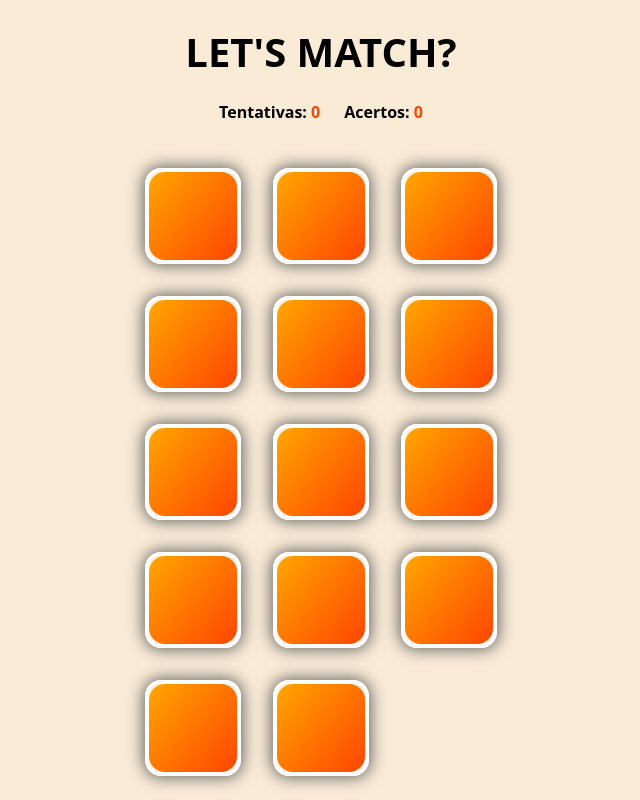
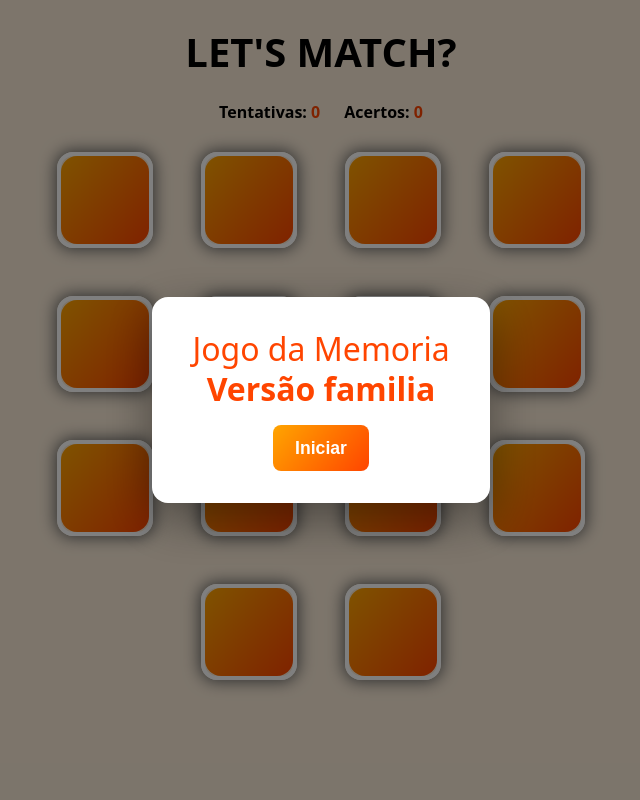
Before and after one commit to Rotricoo/Memory-game, a plain HTML site: page index.html in a window 1280 px wide. Shown: the whole page, without its empty margins (319-959 px from the left). Drawn offline with nearby package versions, Linux system fonts and the light colour scheme.

Commit message:
Implement game start modal and update game logic for improved user experience

```diff
--- a/CSS/styles.css
+++ b/CSS/styles.css
@@ -26,8 +26,72 @@ main {
 }
 
 #mesa {
-  display: grid;
-  grid-template-columns: 1fr 1fr 1fr;
+  display: flex;
+  flex-wrap: wrap;
+  justify-content: center;
+  gap: 2rem;
+}
+
+.inicio {
+  position: fixed;
+  inset: 0;
+  display: none; /* escondido por padrão */
+  justify-content: center;
+  align-items: center;
+  z-index: 900; /* abaixo do modal de vitória (1000) */
+}
+
+.inicio.ativo {
+  display: flex; /* mostra quando ativo */
+}
+
+.inicio-overlay {
+  position: absolute;
+  inset: 0;
+  background: rgba(0, 0, 0, 0.5);
+}
+
+.inicio-container {
+  position: relative;
+  z-index: 901;
+  background: white;
+  padding: 2rem 2.5rem;
+  border-radius: 1rem;
+  text-align: center;
+  box-shadow: 0 1rem 3rem rgba(0, 0, 0, 0.4);
+  max-width: 28rem;
+  animation: modalSlideIn 0.3s ease;
+}
+
+.inicio-container h2 {
+  margin: 0 0 1rem 0;
+  color: orangered;
+  font-size: 2rem;
+  line-height: 2.5rem;
+}
+
+.inicio-container h2 strong {
+  font-size: 1.5;
+  font-weight: bold;
+}
+
+#btnIniciar {
+  background: linear-gradient(130deg, orange, orangered);
+  color: #fff;
+  border: none;
+  padding: 0.8rem 1.4rem;
+  font-size: 1.1rem;
+  font-weight: bold;
+  border-radius: 0.5rem;
+  cursor: pointer;
+  transition: transform 0.2s;
+}
+
+#btnIniciar:hover {
+  transform: scale(1.05);
+}
+#btnIniciar:active {
+  transform: scale(0.95);
 }
 
 .carta {
@@ -35,11 +99,11 @@ main {
   height: 6rem;
   border: 0.3rem white solid;
   border-radius: 1rem;
-  margin: 1rem;
   box-shadow: 0rem 0rem 1rem 0.1rem rgb(97, 97, 97);
   position: relative;
   transform-style: preserve-3d;
   transition: transform 0.6s;
+  flex: 0 0 6rem;
 }
 
 .cartaFrente img {
@@ -185,3 +249,11 @@ main {
 #btnJogarNovamente:active {
   transform: scale(0.95);
 }
+
+@media (min-width: 720px) {
+  #mesa {
+    max-width: calc(5 * 6rem + 3 * 1rem);
+    gap: 3rem;
+    margin: 0 auto;
+  }
+}
--- a/JS/game.js
+++ b/JS/game.js
@@ -11,14 +11,13 @@ let grupoDeCartas = [
 let totalDeCartas = grupoDeCartas.concat(grupoDeCartas);
 let primeiraCarta = null;
 let segundaCarta = null;
-let mesaTravada = false;
+let mesaTravada = true;
 let tempoInicio = null;
 let tentativas = 0;
 let acertos = 0;
 
 function distribuirCartas() {
   const mesa = document.getElementById("mesa");
-  tempoInicio = Date.now();
 
   function embaralhar(array) {
     for (let i = array.length - 1; i > 0; i--) {
@@ -77,6 +76,7 @@ function distribuirCartas() {
           segundaCarta = null;
 
           if (acertos === grupoDeCartas.length) {
+            mesaTravada = true;
             let tempoFinal = Math.floor((Date.now() - tempoInicio) / 1000);
             let minutos = Math.floor(tempoFinal / 60);
             let segundos = tempoFinal % 60;
@@ -105,13 +105,19 @@ function distribuirCartas() {
   });
 }
 
+function iniciarJogo() {
+  tempoInicio = Date.now();
+  mesaTravada = false;
+  document.getElementById("inicio").classList.remove("ativo");
+}
+
 function resetJogo() {
   primeiraCarta = null;
   segundaCarta = null;
-  mesaTravada = false;
+  mesaTravada = true;
   tentativas = 0;
   acertos = 0;
-  tempoInicio = Date.now();
+  tempoInicio = null;
 
   document.getElementById("tentativas").textContent = 0;
   document.getElementById("acertos").textContent = 0;
@@ -120,6 +126,8 @@ function resetJogo() {
 
   totalDeCartas = grupoDeCartas.concat(grupoDeCartas);
   distribuirCartas();
+
+  document.getElementById("inicio").classList.add("ativo");
 }
 
 function mostrarModalVitoria(numTentativas, minutos, segundos) {
@@ -128,9 +136,22 @@ function mostrarModalVitoria(numTentativas, minutos, segundos) {
 
   document.getElementById("modalVitoria").classList.add("ativo");
 
-  document.getElementById("btnJogarNovamente").addEventListener("click", function () {
+  confetti({
+    particleCount: 1000,
+    spread: 100,
+    origin: {
+      y: 0.9,
+    },
+  });
+}
+
+const btnIniciar = document.getElementById("btnIniciar");
+if (btnIniciar) btnIniciar.addEventListener("click", iniciarJogo);
+
+const btnJogarNovamente = document.getElementById("btnJogarNovamente");
+if (btnJogarNovamente) {
+  btnJogarNovamente.addEventListener("click", function () {
     document.getElementById("modalVitoria").classList.remove("ativo");
-
     resetJogo();
   });
 }
--- a/index.html
+++ b/index.html
@@ -21,6 +21,14 @@
       <div id="mesa"></div>
     </main>
 
+    <div id="inicio" class="inicio ativo">
+      <div class="inicio-overlay"></div>
+      <div class="inicio-container">
+        <h2>Jogo da Memoria <br /><strong>Versão familia</strong></h2>
+        <button id="btnIniciar">Iniciar</button>
+      </div>
+    </div>
+
     <div id="modalVitoria" class="modal">
       <div class="modal-overlay"></div>
       <div class="modal-container">
@@ -34,6 +42,7 @@
       </div>
     </div>
 
+    <script src="https://cdn.jsdelivr.net/npm/canvas-confetti@1.9.2/dist/confetti.browser.min.js"></script>
     <script src="/JS/game.js"></script>
   </body>
 </html>
```
